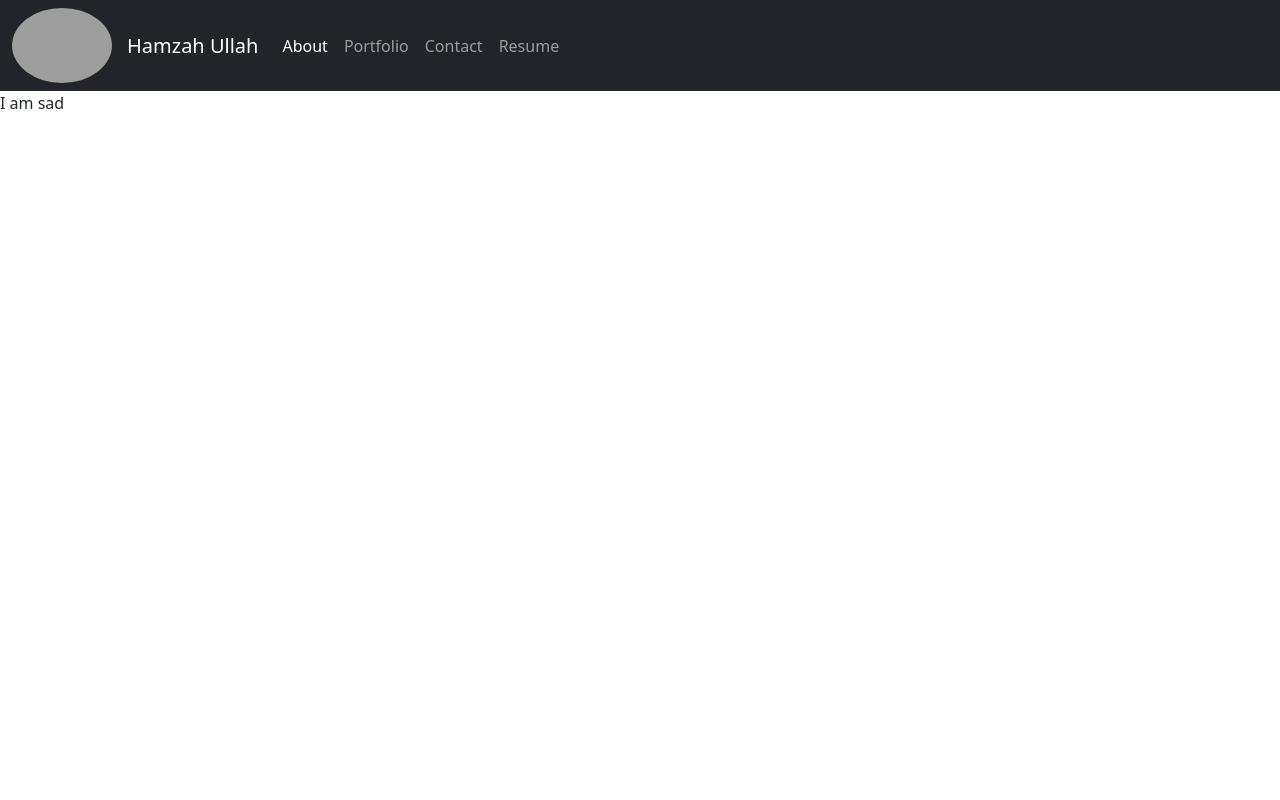
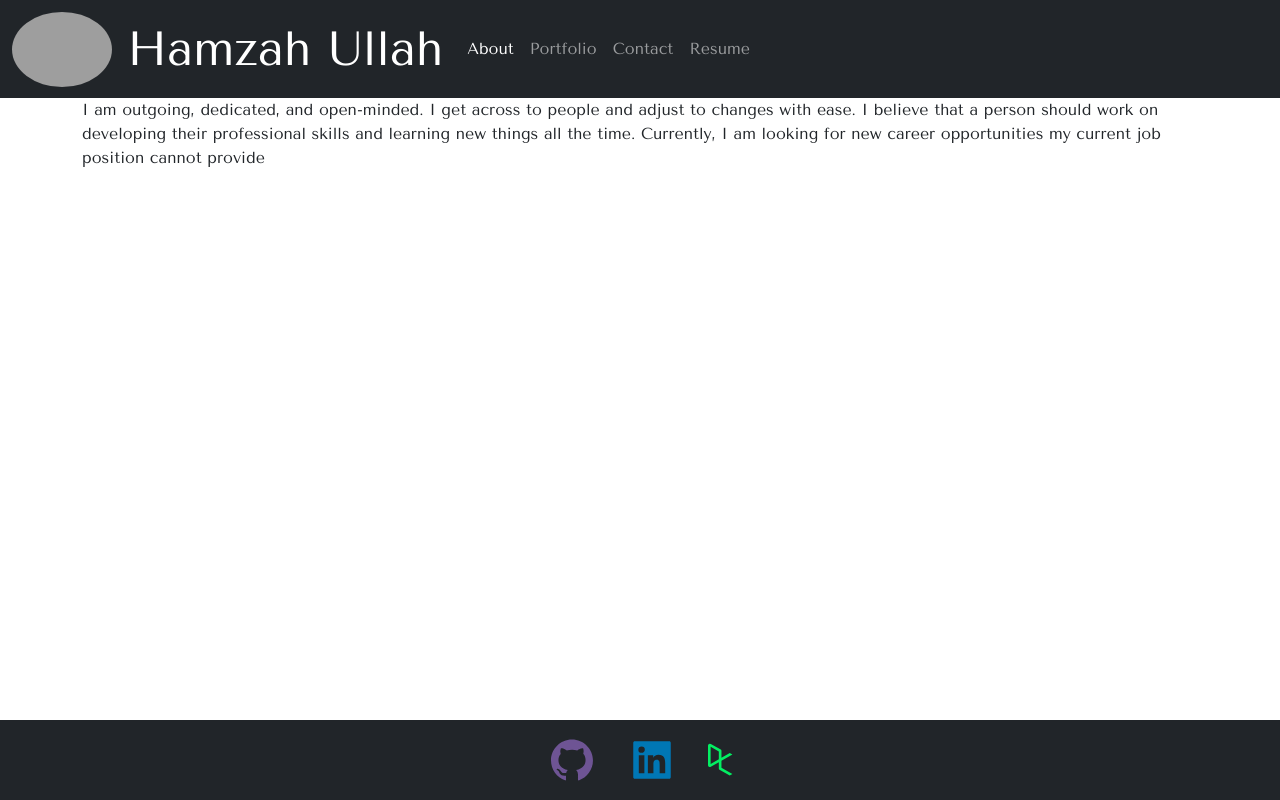
Before and after one commit to brobro10000/professional-react-profile, a React (Create React App) app: page / in a window 1280 px wide. Built offline with nearby package versions, Linux system fonts and the light colour scheme; grey boxes are pictures that could not be loaded.

Commit message:
CSS and Footer

```diff
--- a/package.json
+++ b/package.json
@@ -12,6 +12,7 @@
     "react": "^17.0.2",
     "react-bootstrap": "^2.0.0-beta.6",
     "react-dom": "^17.0.2",
+    "react-icons": "^4.2.0",
     "react-scripts": "4.0.3",
     "web-vitals": "^1.1.2",
     "workbox-background-sync": "^5.1.4",
--- a/public/index.html
+++ b/public/index.html
@@ -1,14 +1,15 @@
 <!DOCTYPE html>
 <html lang="en">
+
 <head>
   <meta charset="utf-8" />
   <link rel="icon" href="%PUBLIC_URL%/favicon.ico" />
   <meta name="viewport" content="width=device-width, initial-scale=1" />
   <meta name="theme-color" content="#000000" />
-    <meta
-      name="description"
-      content="Web site created using create-react-app"
-    />
+  <meta name="description" content="Web site created using create-react-app" />
+  <link rel="preconnect" href="https://fonts.googleapis.com">
+  <link rel="preconnect" href="https://fonts.gstatic.com" crossorigin>
+  <link href="https://fonts.googleapis.com/css2?family=Tenor+Sans&display=swap" rel="stylesheet">
   <link rel="apple-touch-icon" href="%PUBLIC_URL%/logo192.png" />
   <!--
       manifest.json provides metadata used when your web app is installed on a
@@ -24,8 +25,9 @@
       work correctly both with client-side routing and a non-root public URL.
       Learn how to configure a non-root public URL by running `npm run build`.
     -->
-    <title>React App</title>
+  <title>Hamzah's Portfolio</title>
 </head>
+
 <body>
   <noscript>You need to enable JavaScript to run this app.</noscript>
   <div id="root"></div>
@@ -40,4 +42,5 @@
       To create a production bundle, use `npm run build` or `yarn build`.
     -->
 </body>
+
 </html>
--- a/src/App.css
+++ b/src/App.css
@@ -1,7 +1,13 @@
+*{
+  font-family: 'Tenor Sans', sans-serif;
+}
+main {
+  margin-bottom:100px
+}
 .App {
   text-align: center;
+
 }
-
 .App-logo {
   height: 40vmin;
   pointer-events: none;
@@ -36,3 +42,31 @@
     transform: rotate(360deg);
   }
 }
+
+.image {
+  height:auto;
+  width:100%;
+  max-width: 300px;
+  text-align: center;
+}
+
+.link-title{
+  text-align: center;
+}
+
+.project-card{
+  margin-bottom:10px;
+}
+
+.col-container {
+  text-align: -webkit-center;
+}
+.myName{
+  font-size: xxx-large !important;
+}
+.footer-container {
+  justify-content: center !important;
+}
+/* .form-label {
+
+} */
--- a/src/App.js
+++ b/src/App.js
@@ -6,6 +6,7 @@ import Navigation from './components/Navigation';
 import Portfolio from './components/Portfolio';
 import ContactForm from './components/Contact';
 import About from './components/About';
+import Footer from './components/Footer';
 import budget from './assets/images/budget-analysis-and-visualizer.png'
 import crypto from './assets/images/Crypto-Tycoon.png'
 import potluck from './assets/images/potluck-chefs.png'
@@ -98,6 +99,9 @@ function App() {
       <main>
         {renderPage()}
       </main>
+      <footer>
+        <Footer />
+      </footer>
     </div>
   );
 
--- a/src/components/About/index.js
+++ b/src/components/About/index.js
@@ -1,11 +1,12 @@
 import React, { useEffect } from 'react';
+import { Container } from 'react-bootstrap';
 
 function About(props) {
 
     return (
-        <div>
-            I am sad
-        </div>
+        <Container>
+            I am outgoing, dedicated, and open-minded. I get across to people and adjust to changes with ease. I believe that a person should work on developing their professional skills and learning new things all the time. Currently, I am looking for new career opportunities my current job position cannot provide
+        </Container>
     );
 }
 
--- a/src/components/Contact/index.js
+++ b/src/components/Contact/index.js
@@ -1,16 +1,17 @@
 import React from 'react';
 import { useForm, ValidationError } from '@formspree/react';
-import { Form, Button } from 'react-bootstrap'
+import { Form, Button, Container } from 'react-bootstrap'
 
 function ContactForm() {
     const [state, handleSubmit] = useForm("xyylldzy");
     if (state.succeeded) {
-        return <p>Thanks for joining!</p>;
+        return <p>We Received your Message!</p>;
     }
     return (
+        <Container>
             <Form onSubmit={handleSubmit}>
                 <Form.Group>
-                <Form.Label htmlFor="email">
+                    <Form.Label className='form-labels' htmlFor="email">
                         Email Address
                     </Form.Label>
                     <Form.Control
@@ -40,6 +41,7 @@ function ContactForm() {
                     </Button>
                 </Form.Group>
             </Form>
+        </Container>
     );
 }
 export default ContactForm
--- /dev/null
+++ b/src/components/Footer/index.js
@@ -0,0 +1,17 @@
+import react from 'react'
+import {Container, Navbar, Nav, Image} from 'react-bootstrap'
+import {AiFillGithub, AiFillLinkedin} from 'react-icons/ai'
+function Footer(props) {
+var DataCamp = <svg viewBox="0 0 26 34" height="34" width="25" class="css-mjrfof-Navbar"><path d="M14.001 25.028v-7.224l11.393-6.498-2.77-1.588-8.623 4.918V7.391c0-.491-.265-.95-.69-1.194L2.938.245a1.974 1.974 0 00-2.006.06A1.98 1.98 0 000 1.992v20.375c0 .69.35 1.321.934 1.687a1.973 1.973 0 002.002.061l8.317-4.743v6.457c0 .494.266.952.695 1.196l10.658 6.067 2.771-1.589-11.376-6.475zm-2.748-16.84v8.016l-8.504 4.85V3.31l8.504 4.88z" fill="#03EF62" fill-rule="evenodd"></path></svg>
+    return(
+        <Navbar fixed='bottom' expand="lg" bg="dark" variant="dark">
+            <Container className='footer-container'>
+             <Nav.Link href='https://github.com/brobro10000' target='_blank'><AiFillGithub fill='#6e5494' size={48}/></Nav.Link>
+             <Nav.Link href='https://www.linkedin.com/in/hamzahullah/' target='_blank'><AiFillLinkedin fill='#0077b5' size={48}/></Nav.Link>
+             <Nav.Link href='https://www.datacamp.com/profile/hamzahullah' target='_blank'>{DataCamp}</Nav.Link>
+            </Container>
+        </Navbar>
+    );
+}
+
+export default Footer
--- a/src/components/Navigation/index.js
+++ b/src/components/Navigation/index.js
@@ -1,4 +1,4 @@
-import React, { useEffect } from 'react';
+import React, {useEffect} from 'react';
 import { Nav, Navbar, Container, Image } from 'react-bootstrap';
 import image from '../../assets/images/me.jpg'
 
@@ -12,7 +12,7 @@ function Navigation(props) {
     <Navbar collapseOnSelect expand="lg" bg="dark" variant="dark">
       <Container fluid>
         <Image id='portrait' alt='Dev-Image' src={image} roundedCircle />
-        <Navbar.Brand >Hamzah Ullah</Navbar.Brand>
+        <Navbar.Brand className='myName'>Hamzah Ullah</Navbar.Brand>
         <Navbar.Toggle aria-controls="responsive-navbar-nav" />
         <Navbar.Collapse id="responsive-navbar-nav">
           <Nav className="me-auto">
--- a/src/components/Portfolio/index.js
+++ b/src/components/Portfolio/index.js
@@ -1,30 +1,42 @@
-import React, {useEffect} from 'react';
-import { Card } from 'react-bootstrap';
+import React from 'react';
+import { Card, Container, Row, Col } from 'react-bootstrap';
 
 function Portfolio({ portfolioData, images }) {
     images.forEach(element1 => {
         var imgname = element1.split('/')[4].split('.')[0]
         portfolioData.forEach(element2 => {
-            if (element2.name == imgname)
+            if (element2.name === imgname)
                 element2.img = element1
         })
     })
     return (
         <>
+            <Container>
+                <Row>
                     {portfolioData.length > 0 && portfolioData.map(element => (
-                <Card key={element.name} style={{ width: '18rem' }}>
+                        <Col key={element.name} s={12} m={4} lg={4} className='col-container'>
+                            <Card className='project-card' style={{ width: '18rem' }}>
                                 <Card.Header>
                                     <Card.Title>{element.name}</Card.Title>
                                 </Card.Header>
                                 <Card.Body>
-                        <Card.Img classname='image' variant='middle' src={element.img} />
+                                    <Card.Img className='image' variant='middle' src={element.img} />
                                 </Card.Body>
                                 <Card.Footer>
-                        <Card.Link href={element.repo}>{element.repo}</Card.Link>
-                        <Card.Link href={element.deployment}>{element.deployment}</Card.Link>
+                                    <Row>
+                                        <Col>
+                                            <Card.Link href={element.repo}>Repository</Card.Link>
+                                        </Col>
+                                        <Col>
+                                            <Card.Link href={element.deployment}>Website</Card.Link>
+                                        </Col>
+                                    </Row>
                                 </Card.Footer>
                             </Card>
+                        </Col>
                     ))}
+                </Row>
+            </Container>
         </>
     )
 }
```
Also changed, not shown: 1 other file (tests, documents, lock files or other folders). Lines whose indentation alone changed are shown as unchanged.
